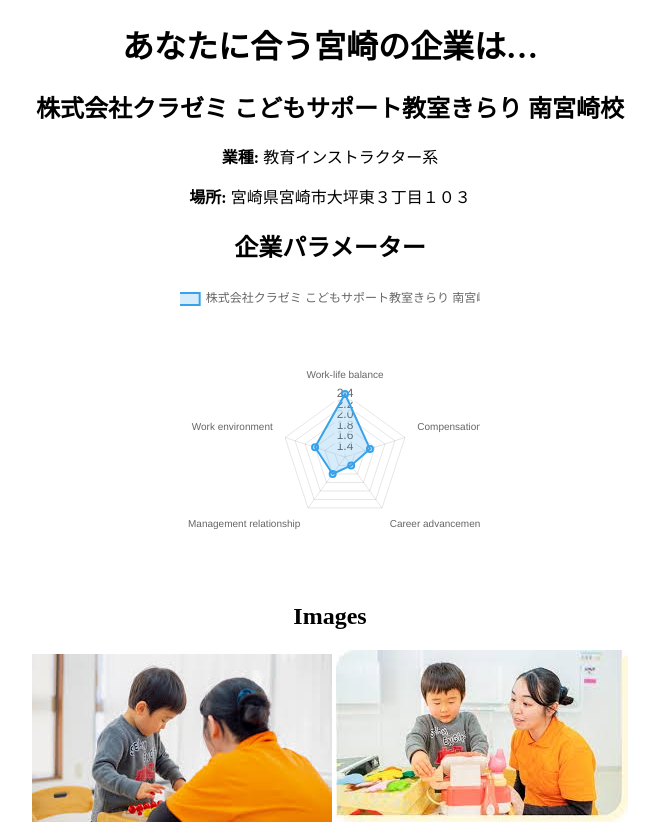
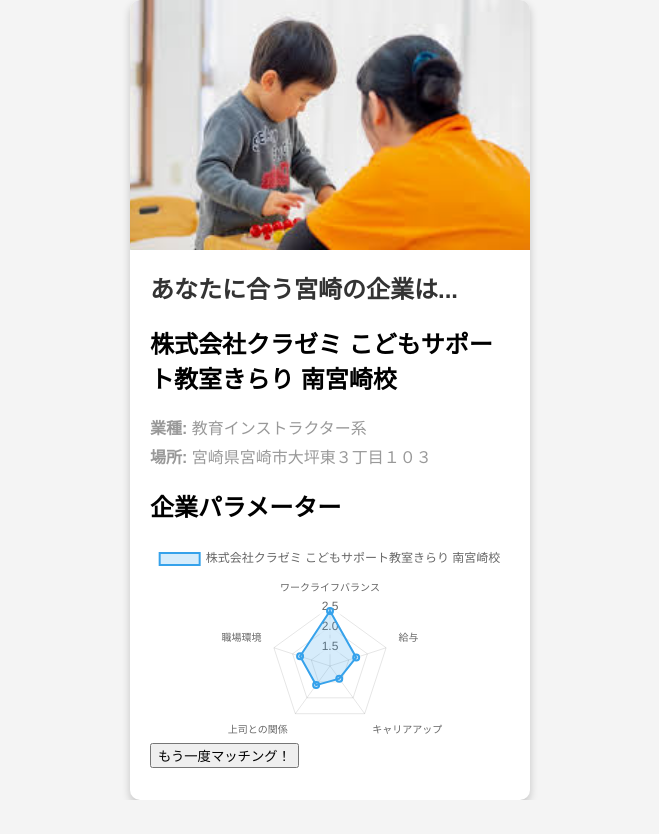
Before and after one commit to taishi29/ComChecker_ver2, a Django app: page /match/result/ in a window 1280 px wide. Shown: the whole page, without its empty margins (310-969 px from the left). After the commit the page ends 800 px from the top, so only its background shows below. Run offline with Django 5.2, Linux system fonts and the light colour scheme; data comes from the database, SQL or seed files in the repository; both versions use the stored data as it was after the commit.

Commit message:
もう一度マッチングボタンを追加しました。

```diff
--- a/company_match/match/templates/match/result.html
+++ b/company_match/match/templates/match/result.html
@@ -1,41 +1,51 @@
+{% load static %}
 <!DOCTYPE html>
-<html>
+<html lang="ja">
 <head>
+    <meta charset="UTF-8">
+    <meta name="viewport" content="width=device-width, initial-scale=1.0">
     <title>あなたに合う宮崎の企業は...</title>
-    <script src="https://cdn.jsdelivr.net/npm/chart.js"></script>
-    <style>
-        .container {
-            width: 80%;
-            margin: 0 auto;
-            text-align: center;
-        }
-        canvas {
-            max-width: 600px;
-            margin: 20px auto;
-        }
-    </style>
+    <script src="https://cdn.jsdelivr.net/npm/chart.js"></script> <!-- Chart.jsライブラリの読み込み -->
+    <link rel="stylesheet" type="text/css" href="{% static 'match/css/style.css' %}"> <!-- 外部CSSの読み込み -->
 </head>
 <body>
     <div class="container">
-        <h1>あなたに合う宮崎の企業は…</h1>
-        {% if best_match %}
-            <h2>{{ best_match.name }}</h2>
-            <p><strong>業種: </strong> {{ best_match.industry }}</p>
-            <p><strong>場所: </strong> {{ best_match.location }}</p>
+        <div class="card">
+            <!-- 企業の画像を上部に配置 -->
+            {% if images %}
+                <div class="card-image" id="best-match-image" style="background-image: url('{{ images.0.image.url }}');"></div>
+            {% else %}
+                <div class="card-image" id="best-match-image" style="background-image: url('{% static 'match/default-image.jpg' %}');"></div> <!-- デフォルト画像 -->
+            {% endif %}
 
-            <h2>企業パラメーター</h2>
-            <canvas id="radarChart"></canvas>
+            <div class="overlay">
+                <div class="card-content">
+                    <!-- 企業情報の表示 -->
+                    <h1>あなたに合う宮崎の企業は...</h1>
+                    {% if best_match %}
+                        <h2>{{ best_match.name }}</h2>
+                        <p class="info"><strong>業種: </strong>{{ best_match.industry }}</p>
+                        <p class="info"><strong>場所: </strong>{{ best_match.location }}</p>
+                    {% else %}
+                        <p>一致する企業が見つかりませんでした。</p>
+                    {% endif %}
+                </div>
 
-            <h2>Images</h2>
-            <div>
-                {% for image in images %}
-                    <img src="{{ image.image.url }}" alt="Company Image" style="max-width: 300px;">
-                {% endfor %}
+                <!-- グラフエリア -->
+                <h2>企業パラメーター</h2>
+                <div class="radar-chart-container">
+                    <canvas id="radarChart"></canvas> <!-- レーダーチャート用のキャンバス -->
+                </div>
+
+                <!-- もう一度マッチング！ボタン -->
+                <div class="retry-button">
+                    <form method="POST" action="{% url 'reset_matching' %}">
+                        {% csrf_token %}
+                        <button type="submit" class="retry">もう一度マッチング！</button>
+                    </form>
+                </div>
             </div>
-
-        {% else %}
-            <p>No matching company found.</p>
-        {% endif %}
+        </div>
     </div>
 
     <!-- レーダーチャートの描画 -->
@@ -44,7 +54,7 @@
         var radarChart = new Chart(ctx, {
             type: 'radar',
             data: {
-                labels: ['Work-life balance', 'Compensation', 'Career advancement', 'Management relationship', 'Work environment'],
+                labels: ['ワークライフバランス', '給与', 'キャリアアップ', '上司との関係', '職場環境'],
                 datasets: [{
                     label: '{{ best_match.name }}',
                     data: [
@@ -60,13 +70,36 @@
                 }]
             },
             options: {
+                responsive: true,
+                maintainAspectRatio: false,
                 scale: {
                     ticks: {
                         beginAtZero: true,
                         max: 5  // 最大評価を5に設定
                     }
+                },
+                plugins: {
+                    legend: {
+                        display: true,
+                        position: 'top'
+                    }
                 }
             }
+        });
+
+        // 画像のクリックで次の画像に切り替え
+        const images = [
+            {% for image in images %}
+                "{{ image.image.url }}",
+            {% endfor %}
+        ];
+
+        let currentImageIndex = 0;
+        const bestMatchImageElement = document.getElementById('best-match-image');
+
+        bestMatchImageElement.addEventListener('click', function() {
+            currentImageIndex = (currentImageIndex + 1) % images.length;
+            bestMatchImageElement.style.backgroundImage = `url(${images[currentImageIndex]})`;
         });
     </script>
 </body>
--- a/company_match/match/urls.py
+++ b/company_match/match/urls.py
@@ -5,4 +5,5 @@
     path('company/<int:index>/', views.show_company, name='show_company'),
     path('evaluate/', views.evaluate_company, name='evaluate_company'),
     path('result/', views.show_result, name='show_result'),
+    path('reset/', views.reset_matching, name='reset_matching'),  # 追加
 ]
--- a/company_match/match/views.py
+++ b/company_match/match/views.py
@@ -85,3 +85,11 @@
         'best_match': best_match,
         'images': best_match_images
     })
+
+
+# セッションをリセットして1からマッチングを再スタートするビュー
+def reset_matching(request):
+    # セッションをリセット
+    request.session.flush()
+    # 最初の企業から再スタート
+    return redirect('show_company', index=1)
```
Also changed, not shown: company_match/db.sqlite3.
